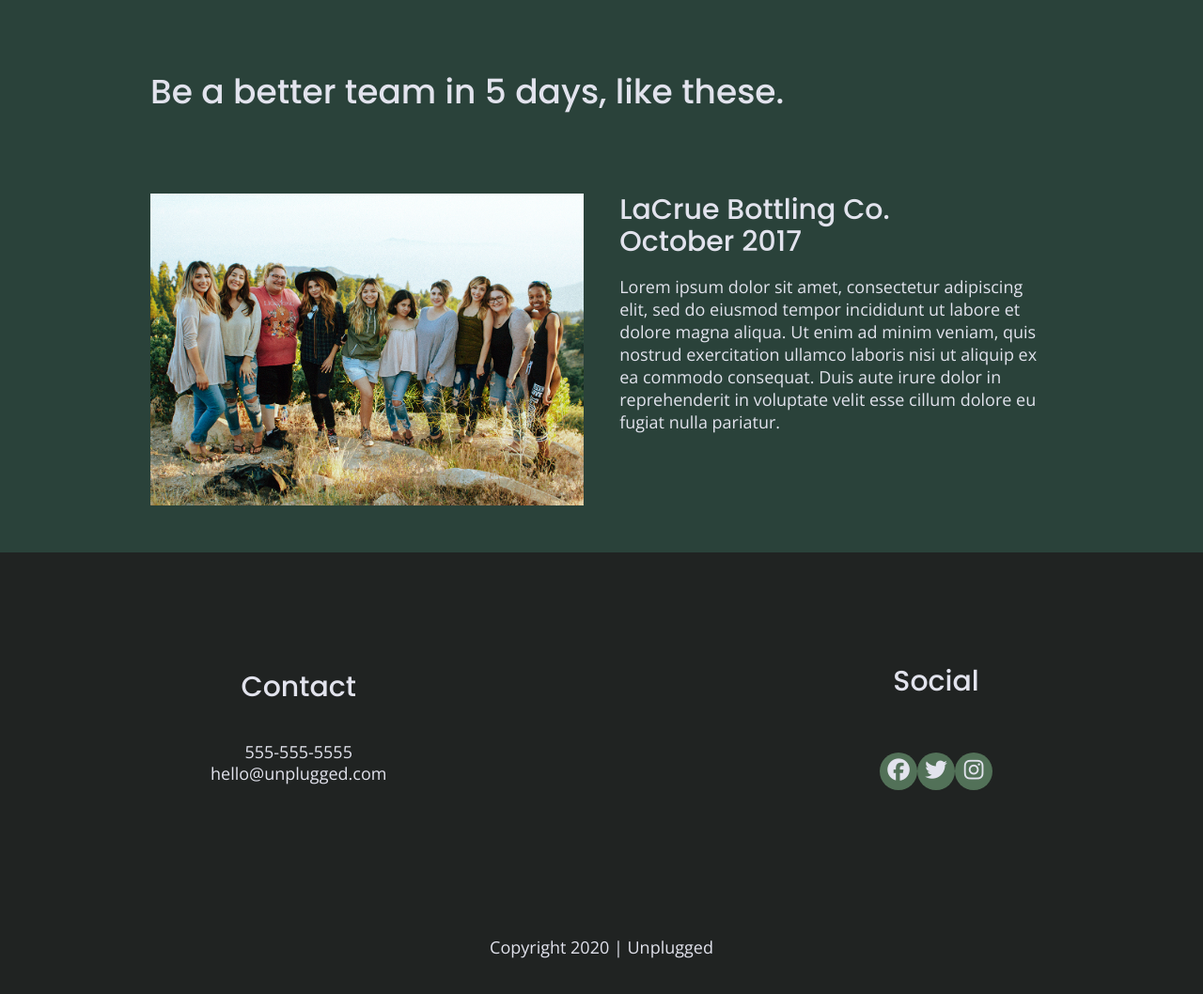
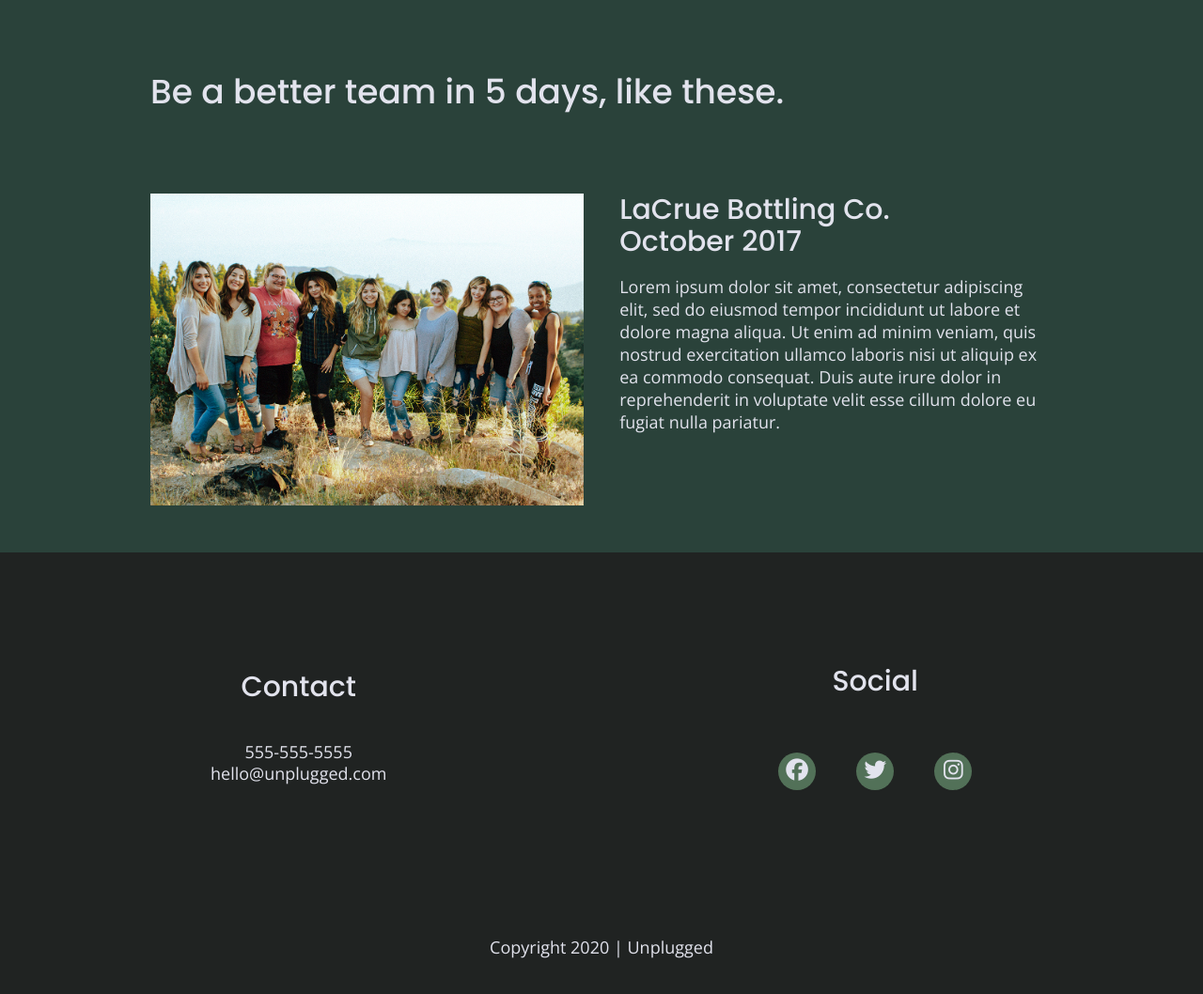
Before and after one commit to stephieyaknow/unplugged-retreat, a website built with Parcel: page index.html in a window 1280 px wide. Shown: the part 1721-2779 px from the top of the page at 94% size. Built offline with nearby package versions, Linux system fonts and the light colour scheme.

Commit message:
Update Social div width in Footer

```diff
--- a/css/main.css
+++ b/css/main.css
@@ -632,6 +632,10 @@ input[type=button] {
           margin-bottom: 0;
      }
 
+     footer .social {
+          width: 50%;
+     }
+
      footer h4 {
           font-size: 1.5em;
           margin-bottom: 40px;
@@ -799,6 +803,12 @@ input[type=button] {
           width: 100%;
      }
 
+     /* ===== FOOTER ===== */
+
+     footer .social {
+          width: 30%;
+     }
+
 }
 
 
```
